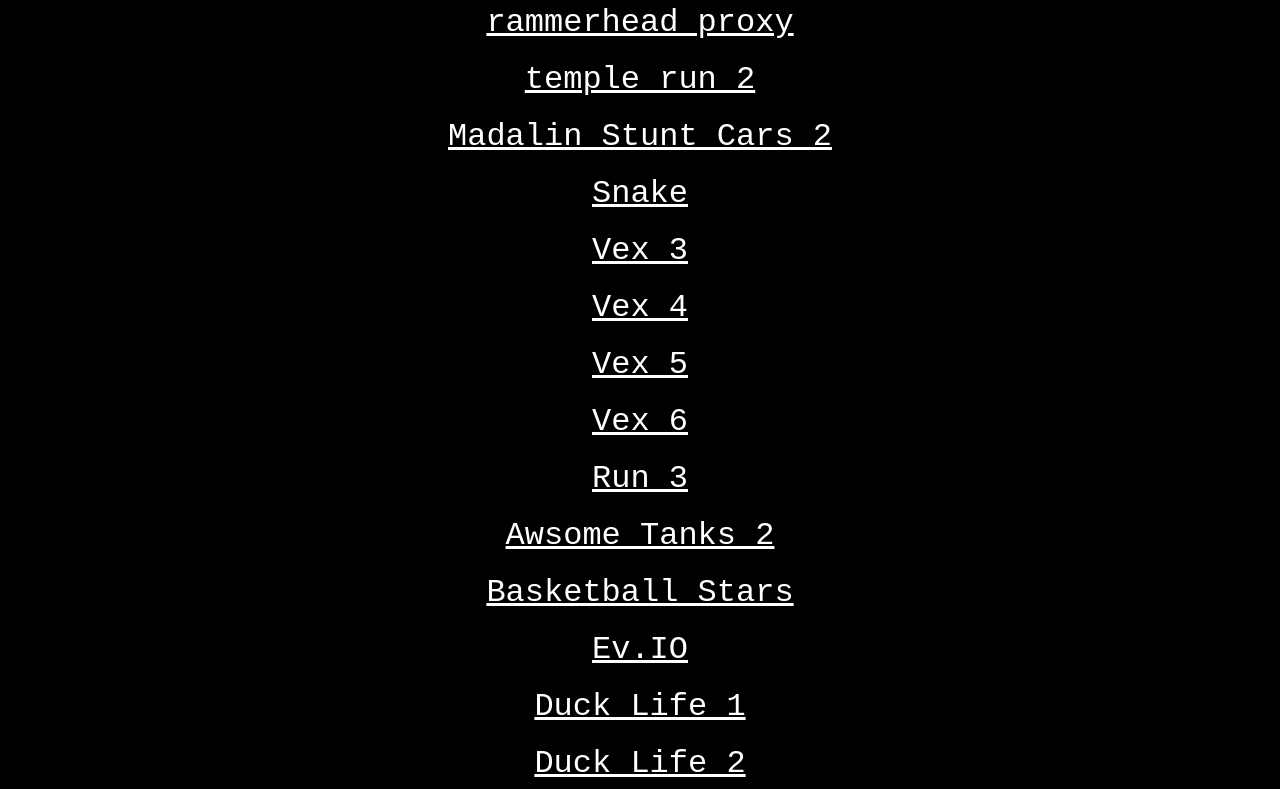
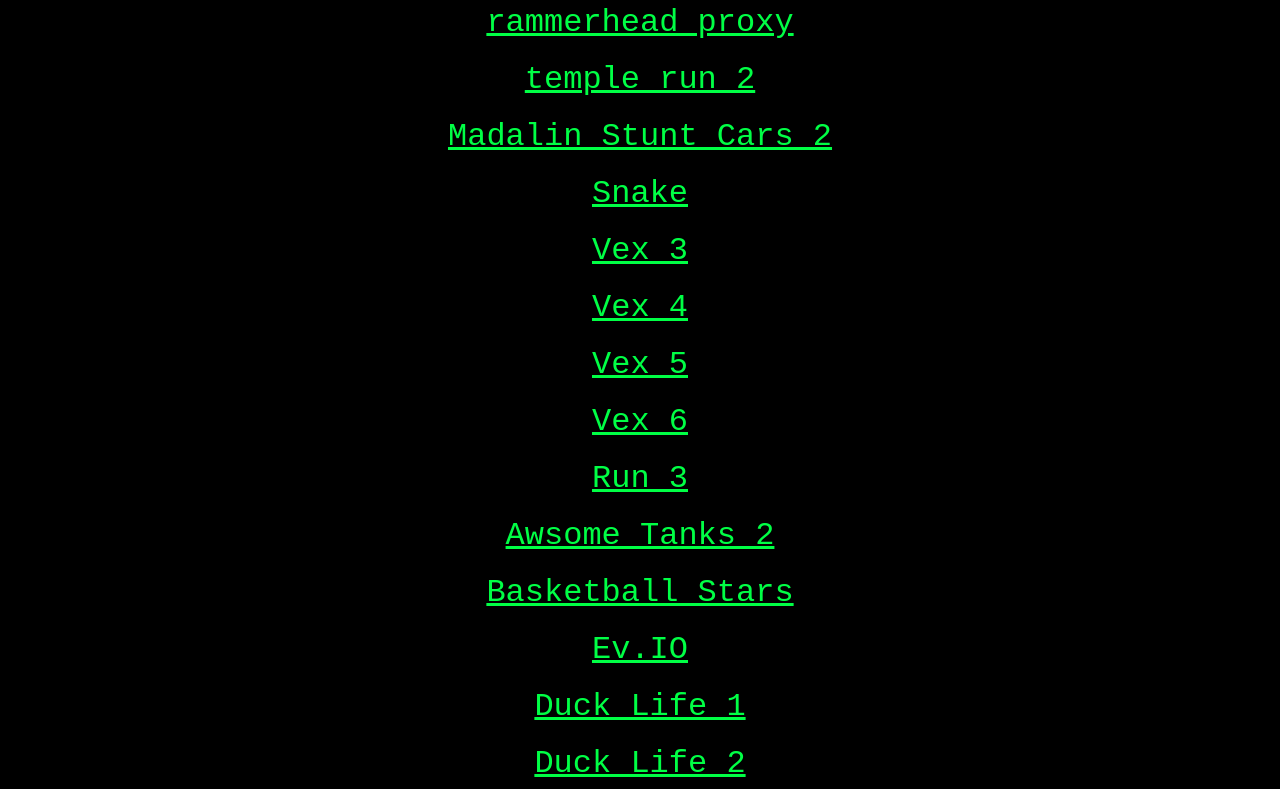
Before and after one commit to rammerhq/RammerhqCenter, a plain HTML site: page index.html in a window 1280 px wide. Shown: the part 720-1509 px from the top of the page. Drawn offline with Linux system fonts and the light colour scheme.

Commit message:
Update index.html

```diff
--- a/index.html
+++ b/index.html
@@ -26,7 +26,7 @@
       .btn{
   background-color: rgba(0, 0, , 0);
   border: white 1px;
-  color: white;
+  color: rgba(0, 255, 69, 1);
   padding: 10px 24px;
   cursor: pointer;
   width: 50%;
```
